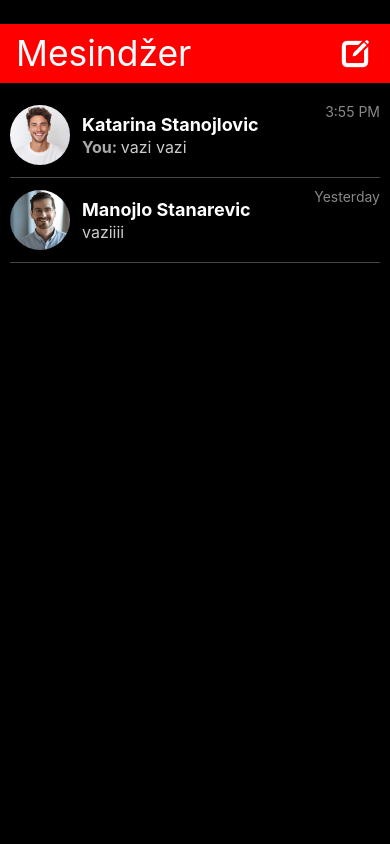
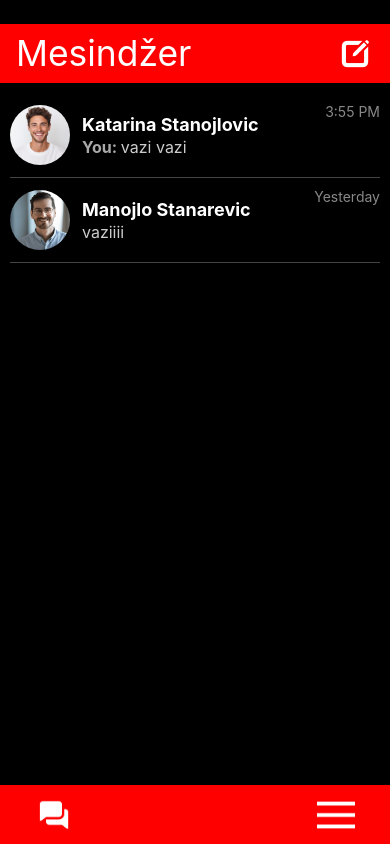
Before and after one commit to HenryHardcore/ChatApp, a React Native app: screen / in a window 390 px wide. Built offline with nearby package versions, Linux system fonts and the light colour scheme.

Commit message:
added footer

```diff
--- a/App.js
+++ b/App.js
@@ -3,6 +3,7 @@ import { StyleSheet, Text, View } from 'react-native';
 import { SafeAreaProvider, SafeAreaView } from 'react-native-safe-area-context';
 import Header from './Header'
 import Chatovi from './Chatovi'
+import Footer from './Footer'
 
 export default function App() {
   return (
@@ -14,6 +15,7 @@ export default function App() {
           <SafeAreaView style={styles.safeArea}>
             <Header/>
             <Chatovi/>
+            <Footer/>
           </SafeAreaView>
         </View>
       </SafeAreaProvider>
--- /dev/null
+++ b/Footer.jsx
@@ -0,0 +1,47 @@
+import { View, StyleSheet, Text, TouchableOpacity, ImageBackground } from "react-native"
+import { heightPercentageToDP as hp } from 'react-native-responsive-screen';
+import menu from './fotografije/menu.png'
+import chats from "./fotografije/chats.png"
+
+function Footer() {
+  return(
+    <View style={styles.footer}>
+      <TouchableOpacity style={styles.button}>
+        <ImageBackground
+          source={chats}
+          style={styles.image}
+        >
+        </ImageBackground>
+      </TouchableOpacity>
+      <TouchableOpacity style={styles.button}>
+        <ImageBackground
+          source={menu}
+          style={styles.image}
+        >
+        </ImageBackground>
+      </TouchableOpacity>
+    </View>
+  )
+}
+
+const styles = StyleSheet.create({
+  footer: {
+    backgroundColor: 'red',
+    height: hp('7%'),
+    width: '100%',
+    flexDirection: 'row',
+    alignItems: 'center',
+    justifyContent: 'space-between',
+    paddingHorizontal: 35
+  },
+  button: {
+    width: hp('4.5%'),
+    height: hp('4.5%'),
+  },
+  image: {
+    width: '100%',
+    height: '100%',
+  },
+})
+
+export default Footer
--- a/Header.jsx
+++ b/Header.jsx
@@ -1,6 +1,5 @@
 import { View, StyleSheet, Text, TouchableOpacity, ImageBackground } from "react-native";
 import { heightPercentageToDP as hp } from 'react-native-responsive-screen';
-import { widthPercentageToDPas as wp } from "react-native-responsive-screen";
 import img from "./fotografije/ikon.png"
 
 
```
Also changed, not shown: fotografije/chats.png (added), fotografije/menu.png (added).
